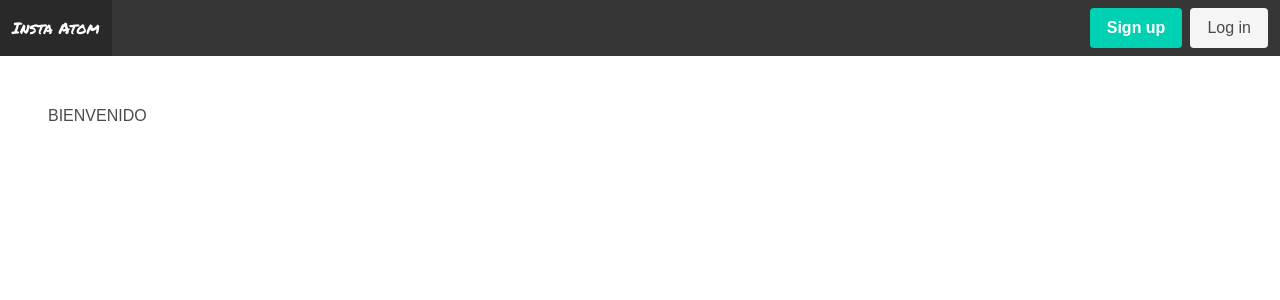
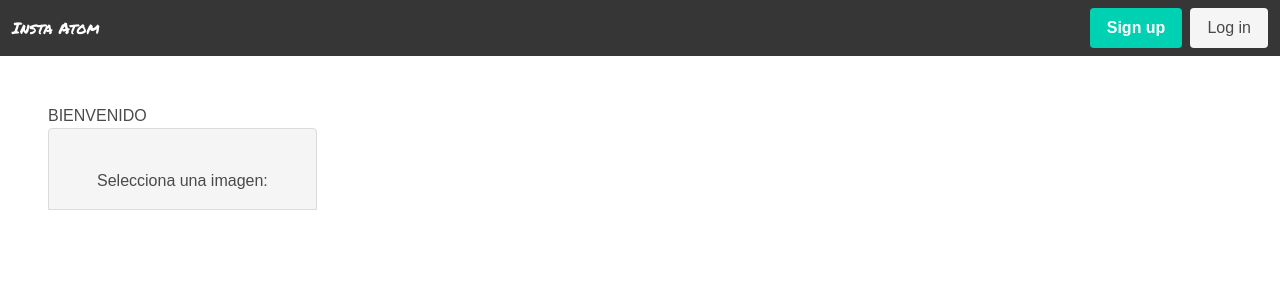
Before and after one commit to lalodv0725/atom_insta, a React (Create React App) app: page /home in a window 1280 px wide. Shown: the top 300 px of the page. Built offline with nearby package versions, Linux system fonts and the light colour scheme; no server answers.

Commit message:
Se agrego carga de imagenes

```diff
--- a/package.json
+++ b/package.json
@@ -8,7 +8,9 @@
     "react": "^16.12.0",
     "react-dom": "^16.12.0",
     "react-router-dom": "^5.1.2",
-    "react-scripts": "0.9.5"
+    "react-scripts": "0.9.5",
+    "react-toastify": "^5.4.1",
+    "react-top-loading-bar": "^1.2.0"
   },
   "devDependencies": {},
   "scripts": {
--- a/src/App.js
+++ b/src/App.js
@@ -9,10 +9,13 @@ import {
 //css
 import 'bulma/css/bulma.css'
 import './App.css'
+import 'react-toastify/dist/ReactToastify.css';
 
 //pages
 import Login from './pages/login'
 import Home from './pages/home'
+
+//Components
 import Layout from './components/layout'
 
 //Initialize Firebase
--- a/src/components/layout.js
+++ b/src/components/layout.js
@@ -1,4 +1,5 @@
 import React, { Component } from 'react'
+import { ToastContainer} from 'react-toastify';
 
 import Navbar from '../components/navbar'
 
@@ -6,6 +7,7 @@ class Layout extends Component {
     render() {
         return (
             <div>
+                <ToastContainer/>
                 <Navbar/>
                 <div>
                     <div className="section">
--- a/src/pages/home.js
+++ b/src/pages/home.js
@@ -1,14 +1,106 @@
 import React, { Component } from 'react'
+import firebase, { storage } from 'firebase'
+import LoadingBar from 'react-top-loading-bar';
+import {toast} from 'react-toastify';
+
 
 
 class Home extends Component{
+
+constructor (props){
+    super(props)
+        this.state = {
+            image: '',
+            progressUpload: 0
+        }
+}
+
+
+handleChange = (e) => {
+    let [image] = e.target.files
+
+    this.setState({
+        image
+    })
+
+    let name = `${new Date().toDateString()}-${image.name}`
+
+    let refStorage = firebase.storage().ref(`/photos/${name}`)
+    let task =  refStorage.put(image)
+
+    task.on('state_changed', (snapshot) => {
+        let percentage =(snapshot.bytesTransferred / snapshot.totalBytes) * 100
+        task.cancel()
+        this.setState({
+            progressUpload:percentage <= 0 ? 20 : percentage
+        })
+    }, (error) => {
+        this.restartProgressBar()
+        toast.error(`Error al subir la imagen!\nReintente la subida de la imagen por favor.\n Error:${error.message}` , {
+            position: toast.POSITION.TOP_RIGHT
+          });
+        console.log("error",error)
+    }, () => {
+        task.snapshot.ref.getDownloadURL().then((url) => {
+            toast.success("Imagen subida con exito!", {
+                position: toast.POSITION.TOP_RIGHT
+              });
+            console.log("url", url)
+        })
+    })
+}
+
+// handleCancelUpload = () => {
+// }
+
+restartProgressBar = () => {
+    this.setState({
+        progressUpload:0
+    })
+}
+
+
     render(){
+        let {
+            image,
+            progressUpload
+        } = this.state
+
         return(
-        <div className>
+        <div className="">
             <h1>BIENVENIDO</h1>
+
+            <LoadingBar
+            progress={progressUpload}
+            color="blue"
+            onLoaderFinished={this.restartProgressBar}/>
+
+            <div className="file has-name is-boxed">
+                <label className="file-label">
+                    <input
+                    className="file-input"
+                    type="file" name="resume"
+                    onChange={this.handleChange}
+                    />
+                    <span className="file-cta">
+                        <span className="file-icon">
+                            <i className="fas fa-upload"></i>
+                        </span>
+                        <span className="file-label">
+                            Selecciona una imagen:
+                        </span>
+                    </span>
+                    {
+                        image ? ( <span className="file-name">
+                            {image.name}
+                        </span>) : null
+                    }
+                </label>
+            </div>
         </div>
         )
     }
 }
 
+
 export default Home
```
Also changed, not shown: 1 other file (tests, documents, lock files or other folders).
